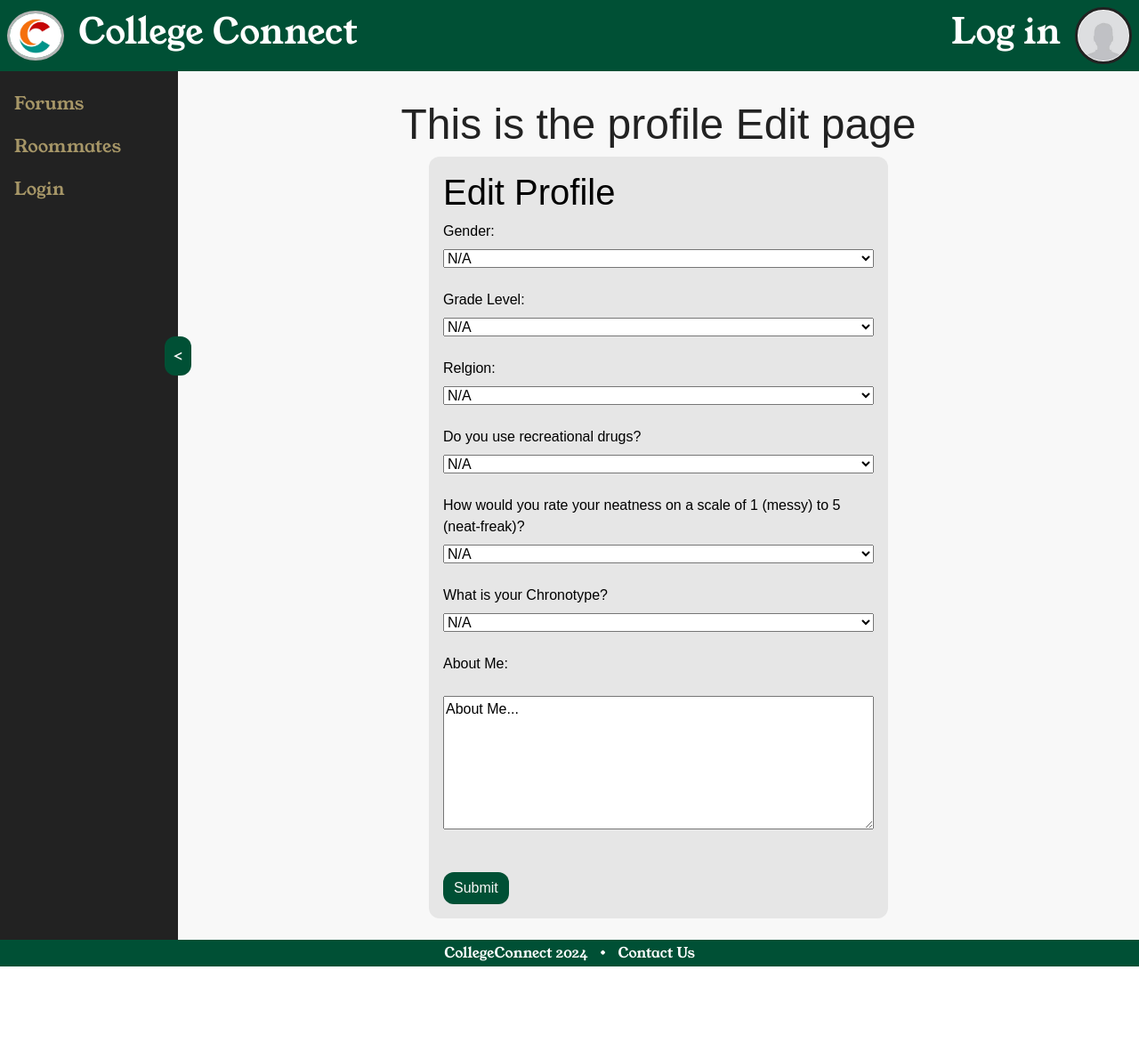
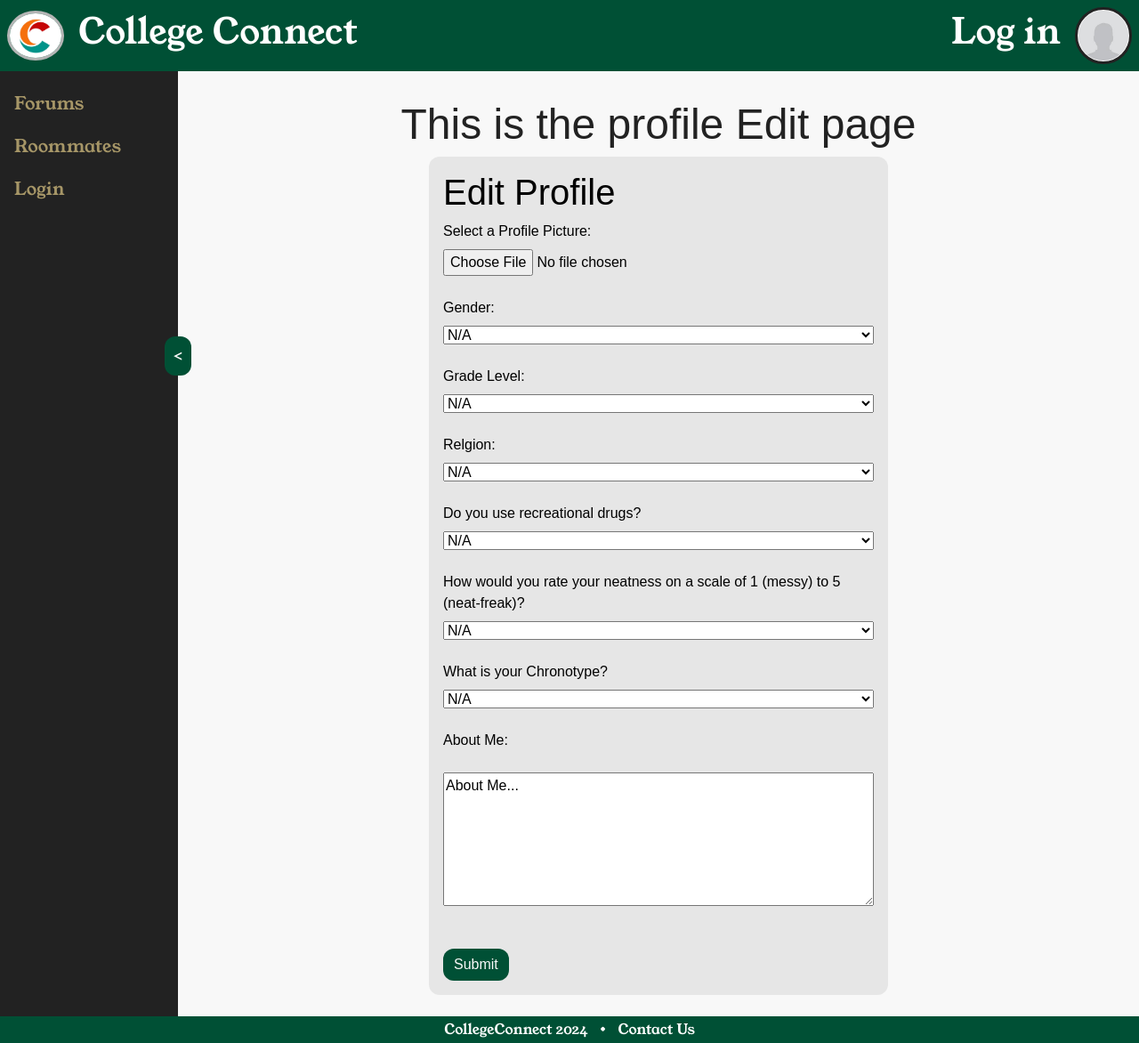
Before and after one commit to arahman19/CollegeConnect, a Flask app: page /profileedit in a window 1280 px wide. Shown: the whole page at 89% size. Before the commit the page ends 1086 px from the top, so only its background shows below. Run offline with Flask 3, Linux system fonts and the light colour scheme; parts of the project's set-up code (start-up, migrations or seed data) failed here and were passed over; some web fonts are replaced.

Commit message:
Added option to submit a profile picture

```diff
--- a/templates/profileedit.html
+++ b/templates/profileedit.html
@@ -6,6 +6,10 @@
     <div class="profile-edit" style="color: black;">
         <form action="/profile" class="default-form" style="margin-left: 25%; margin-right: 25%;">
             <h1>Edit Profile</h1>
+            <div class="form-field">
+                <label for="picture">Select a Profile Picture:</label>
+                <input type="file" accept=".jpg,.png,.jpeg" id="myFile" name="filename">
+            </div>
             <div class="form-field">
                 <label for="gender">Gender:</label>
                 <select name="gender" id="gender">
```
